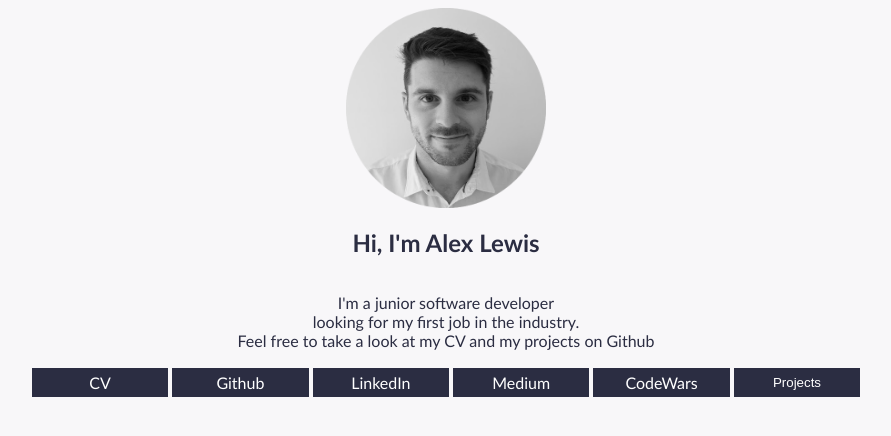
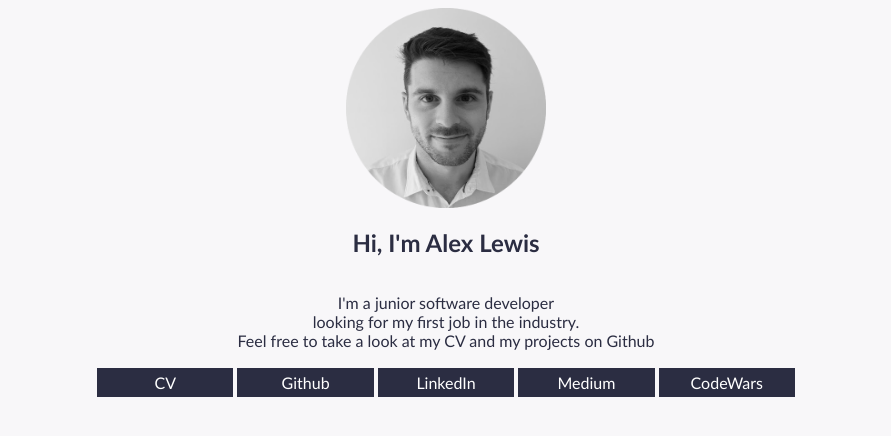
Before and after one commit to AlexLewis10/portfolio, a React (Create React App) app: page / in a window 1280 px wide. Shown: the top 436 px of the page, without its empty margins (194-1085 px from the left). Built offline with nearby package versions, Linux system fonts and the light colour scheme.

Commit message:
Add home and portfolio routes

```diff
--- a/src/components/home.js
+++ b/src/components/home.js
@@ -1,6 +1,7 @@
 import React, { Component } from 'react'
-import Projects from './projects'
 import profile from '../img/profile.png'
+import Nav from './nav'
+
 
 export class Home extends Component {
   constructor () {
@@ -10,16 +11,16 @@ export class Home extends Component {
     }
   }
 
-  sendToProjects = () => {
-    this.setState({ showProjects: true })
-  }
+  // sendToProjects = () => {
+  //   this.setState({ showProjects: true })
+  // }
 
-  sentToHome = () => {
-    this.setState({ showProjects: false })
-  }
+  // sentToHome = () => {
+  //   this.setState({ showProjects: false })
+  // }
 
   render () {
-    if (this.state.showProjects === false) {
+    // if (this.state.showProjects === false) {
       return (
         <div>
           <div id="mid_div">
@@ -29,28 +30,21 @@ export class Home extends Component {
             looking for my first job in the industry.<br/>
             Feel free to take a look at my CV and my projects on Github</p>
           </div>
-          <div className='links'>
-            <a href='https://github.com/AlexLewis10/CV/raw/master/AlexLewisCV.pdf' download>CV</a>
-            <a href='https://github.com/AlexLewis10/CV'>Github</a>
-            <a href='https://www.linkedin.com/in/alex-lewis-022761a8/'>LinkedIn</a>
-            <a href='https://medium.com/@alexlewis374'>Medium</a>
-            <a href='https://www.codewars.com/users/ALJALE'>CodeWars</a>
-            <button id="projects" className="btn" onClick={this.sendToProjects}>Projects</button>
-          </div>
+          <Nav />
         </div>
       )
-    }
-    if (this.state.showProjects === true) {
-      return (
-        <div>
-          <Projects />
-          <div className='home'>
-            <button id="home" className="btn" onClick={this.sentToHome}>Home</button>
-          </div>
-        </div>
-      )
-    }
-  }
+    // }
+    // if (this.state.showProjects === true) {
+    //   return (
+    //     <div>
+    //       <Projects />
+    //       <div className='home'>
+    //         <button id="home" className="btn" onClick={this.sentToHome}>Home</button>
+    //       </div>
+    //     </div>
+    //   )
+    // }
+      }
 }
 
 export default Home
--- /dev/null
+++ b/src/components/nav.js
@@ -0,0 +1,16 @@
+import React from 'react'
+
+function Nav () {
+  return (
+    <nav className='links'>
+      <a href='https://github.com/AlexLewis10/CV/raw/master/AlexLewisCV.pdf' download>CV</a>
+      <a href='https://github.com/AlexLewis10/CV'>Github</a>
+      <a href='https://www.linkedin.com/in/alex-lewis-022761a8/'>LinkedIn</a>
+      <a href='https://medium.com/@alexlewis374'>Medium</a>
+      <a href='https://www.codewars.com/users/ALJALE'>CodeWars</a>
+      {/* <button id="projects" className="btn" onClick={this.sendToProjects}>Projects</button> */}
+    </nav>
+  )
+}
+
+export default Nav
```
Also changed, not shown: src/App.js (+11 -8 lines).
